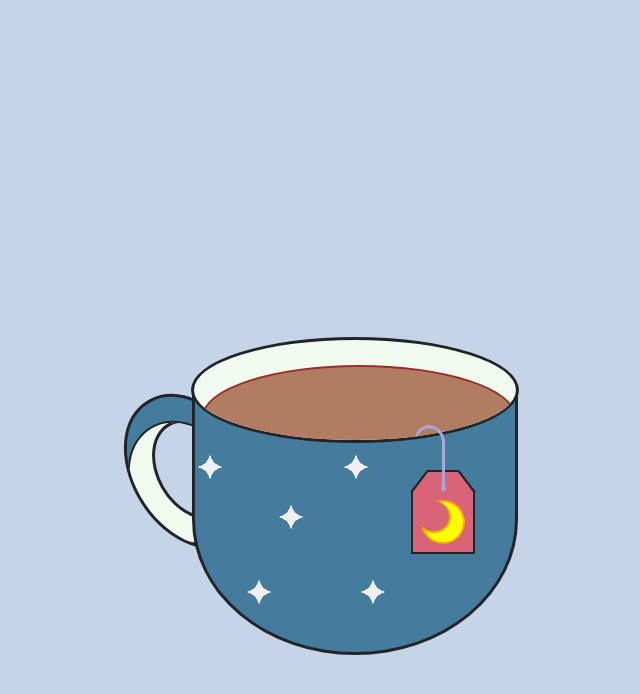
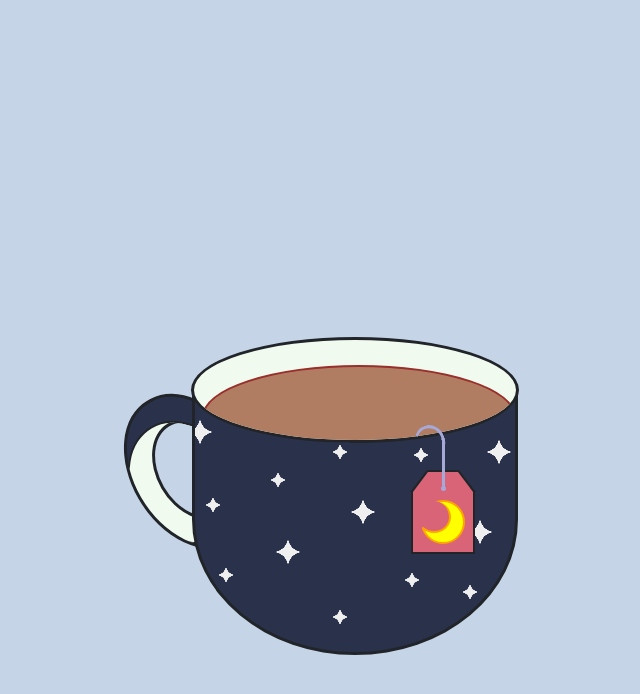
Before and after one commit to janetmndz/day-night-tea, a plain HTML site: page index.html in a window 1280 px wide. Both pictures are taken after a click on the checkbox 736 px from the left and 522 px from the top of the page. Shown: the whole page, without its empty margins (293-933 px from the left). Drawn offline with Linux system fonts and the light colour scheme.

```diff
--- a/index.html
+++ b/index.html
@@ -8,7 +8,7 @@
 </head>
 <body>
   <div class="teacup">
-    <input type="checkbox"class="teacup--time_check" />
+    <input type="checkbox"class="teacup--time_check"/>
 
     <div class="teacup--base toggle_time">
       <div class="teacup--base_inside"></div>
@@ -16,10 +16,18 @@
       <div class="teacup--design">
         <div class="teacup--design_night">
           <div class="star"></div>
+          <div class="star" data-size="small"></div>
+          <div class="star" data-size="small"></div>
+          <div class="star"></div>
+          <div class="star" data-size="small"></div>
+          <div class="star" data-size="small"></div>
+          <div class="star" data-size="small"></div>
+          <div class="star"></div>
+          <div class="star" data-size="small"></div>
           <div class="star"></div>
           <div class="star"></div>
-          <div class="star"></div>
-          <div class="star"></div>
+          <div class="star" data-size="small"></div>
+          <div class="star" data-size="small"></div>
         </div>
         <div class="teacup--design_day"></div>
       </div>
--- a/index.scss
+++ b/index.scss
@@ -2,8 +2,8 @@
 // Color Variables
 $bg: #c5d5e7;
 $border: #212529;
-$lighter_teacup: #457b9d;
-$teacup: #2a324b;
+$day_teacup: #457b9d;
+$night_teacup: #2a324b;
 $teacup_inside: #f1faee;
 $teabag: #D96478;
 $drink: #b07d62;
@@ -55,7 +55,7 @@
     border-radius: 0% 0% 150% 150%;
     border: 3px solid $border;
     z-index: 2;
-    @include transparent_color($teacup);
+    @include transparent_color($day_teacup);
     &_inside {
       position: absolute;
       top: -50px;
@@ -151,7 +151,8 @@
       bottom: 0;
       width: 325px;
       height: 250px;
-      transition: opacity 500ms linear;
+      overflow: hidden;
+      transition: opacity 500ms ease-in 500ms;
     }
 
     &_day {
@@ -164,28 +165,63 @@
         position: absolute;
         width: 30px;
         height: 30px;
-        background: radial-gradient($lighter_teacup 70%, #efefef 71%);
+        background: radial-gradient($night_teacup 70%, #efefef 71%);
         background-position: $half_star $half_star;
         background-size: $star_size;
+        &[data-size="small"] {
+          transform: scale(0.65);
+        }
         &:nth-of-type(1){
-          top: 40%;
-          left: 25%;
+          top: 6%;
+          left: -3%;
         }
         &:nth-of-type(2){
-          top: 20%;
-          left: 0%;
+          top: 35%;
+          left: 1%;
         }
         &:nth-of-type(3){
-          top: 70%;
-          left: 15%;
+          top: 25%;
+          left: 21%;
         }
         &:nth-of-type(4){
-          top: 70%;
-          left: 50%;
+          top: 38%;
+          left: 47%;
         }
         &:nth-of-type(5){
-          top: 20%;
-          left: 45%;
+          top: 15%;
+          left: 65%;
+        }
+        &:nth-of-type(6){
+          top: 63%;
+          left: 5%;
+        }
+        &:nth-of-type(7){
+          top: 80%;
+          left: 40%;
+        }
+        &:nth-of-type(8){
+          top: 54%;
+          left: 24%;
+        }
+        &:nth-of-type(9){
+          top: 65%;
+          left: 62%;
+        }
+        &:nth-of-type(10){
+          top: 14%;
+          left: 89%;
+        }
+        &:nth-of-type(11){
+          top: 46%;
+          left: 83%;
+        }
+        &:nth-of-type(12){
+          top: 14%;
+          left: 40%;
+        }
+        &:nth-of-type(13){
+          top: 70%;
+          left: 80%;
         }
       }
     }
@@ -202,7 +238,7 @@
     transform: rotateZ(-30deg);
     overflow: hidden;
     border: 3px solid $border;
-    @include transparent_color($teacup);
+    @include transparent_color($day_teacup);
 
     &_inside {
       position: absolute;
@@ -263,7 +299,7 @@
       border-right: 2px solid orange;
       border-bottom: 2px solid orange;
       border-left: 2px solid transparent;
-      transition: opacity 500ms ease;
+      transition: opacity 500ms ease-in-out 500ms;
       animation: hide_moon 2000ms linear;
       animation-fill-mode: both;
     }
@@ -275,9 +311,11 @@
         animation: hide_moon 2000ms linear;
       }
       & ~ .toggle_time {
-        background: $lighter_teacup;
+        background: $night_teacup;
+        transition-delay: 500ms;
         .teacup--design_night {
           opacity: 1;
+          transition-delay: 800ms;
         }
         .teacup--design_day {
           opacity: 0;
```
Also changed, not shown: dist/index.css.
